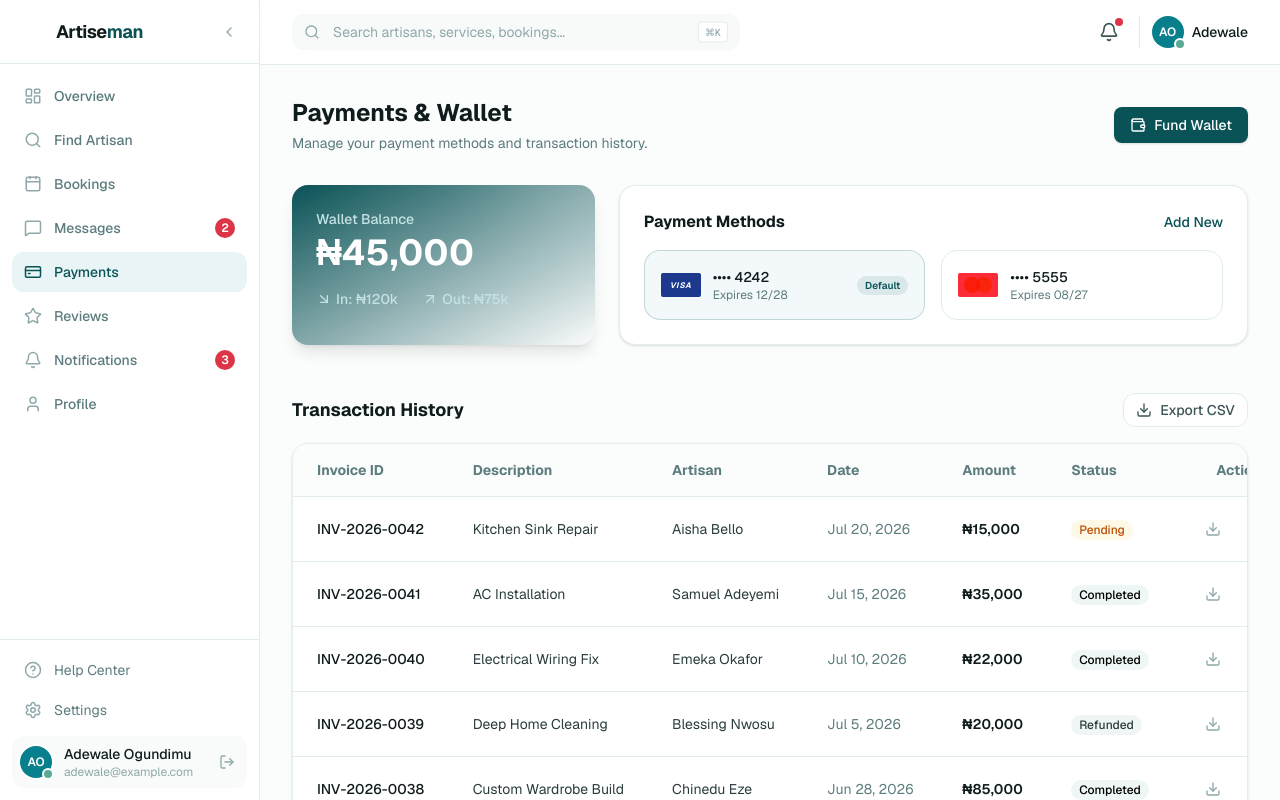
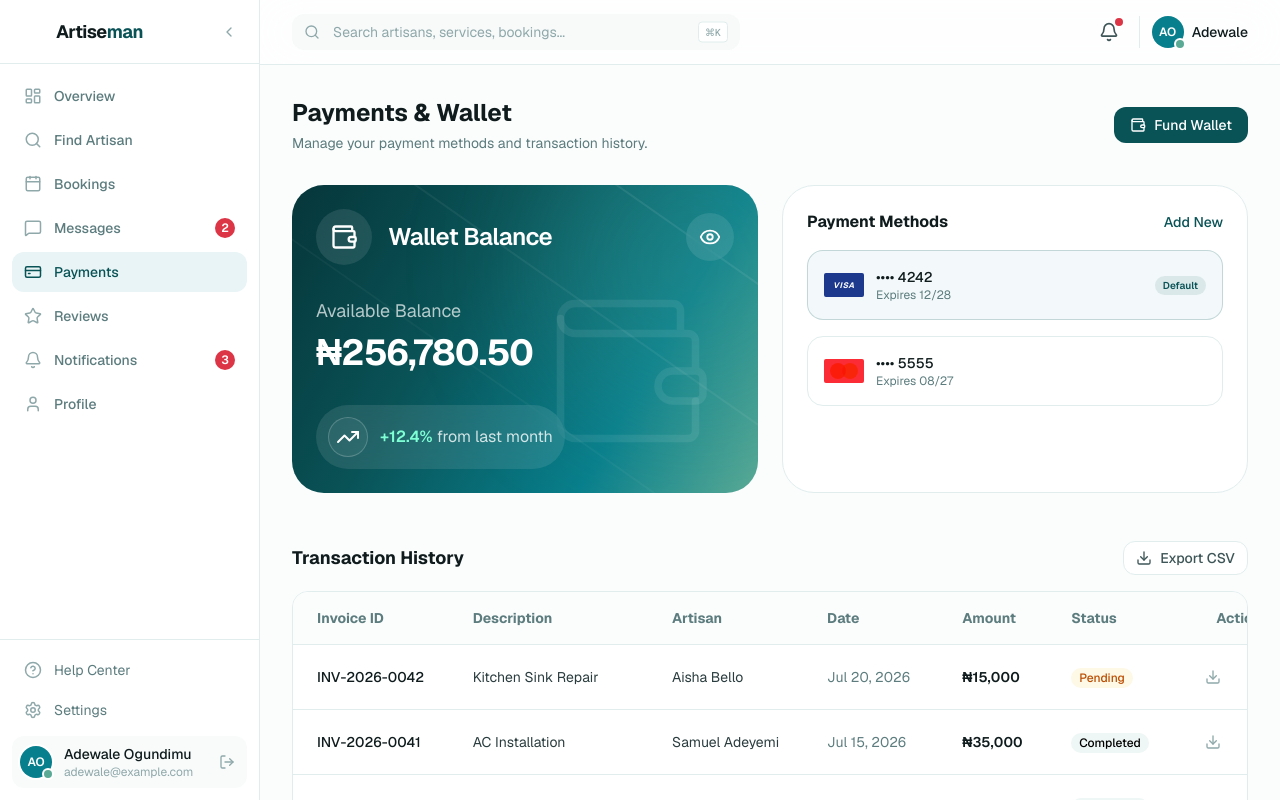
Before and after one commit to kiisi/artiseman, a Next.js app: page /customer/payments in a window 1280 px wide. Shown: the top 800 px of the page. Built offline with nearby package versions, Linux system fonts and the light colour scheme.

Commit message:
feat: wallet design

```diff
--- a/app/(dashboard)/customer/payments/page.tsx
+++ b/app/(dashboard)/customer/payments/page.tsx
@@ -1,5 +1,5 @@
 import React from "react";
-import { CreditCard, Download, ArrowUpRight, ArrowDownRight, Wallet } from "lucide-react";
+import { CreditCard, Download, ArrowUpRight, ArrowDownRight, Wallet, Eye, TrendingUp } from "lucide-react";
 import { PaymentTable } from "@/app/components/dashboard/payment-table";
 import { StatCard } from "@/app/components/dashboard/stat-card";
 import { payments } from "@/lib/dashboard-mock-data";
@@ -13,32 +13,24 @@ export default function PaymentsPage() {
           <p className="text-sm text-neutral-500 mt-1">Manage your payment methods and transaction history.</p>
         </div>
         <div className="flex items-center gap-3">
-          <button className="flex items-center gap-2 px-4 py-2 bg-primary text-white rounded-[var(--radius-md)] text-sm font-medium hover:bg-primary-600 transition-colors shadow-sm">
+          <button className="flex items-center gap-2 px-4 py-2 bg-primary text-white rounded-lg text-sm font-medium hover:bg-primary-600 transition-colors">
             <Wallet className="w-4 h-4" /> Fund Wallet
           </button>
         </div>
       </div>
 
-      <div className="grid grid-cols-1 md:grid-cols-3 gap-6">
+      <div className="grid grid-cols-1 md:grid-cols-2 gap-6">
         {/* Wallet Balance */}
-        <div className="bg-gradient-to-br from-primary to-primary-600 rounded-[var(--radius-xl)] p-6 text-white shadow-lg relative overflow-hidden">
-          <div className="absolute top-0 right-0 w-32 h-32 bg-white/10 rounded-full blur-2xl -translate-y-1/2 translate-x-1/3"></div>
-          <p className="text-primary-100 text-sm font-medium mb-1 relative z-10">Wallet Balance</p>
-          <h2 className="text-4xl font-bold mb-4 relative z-10">₦45,000</h2>
-          <div className="flex items-center gap-2 mt-4 relative z-10 text-sm font-medium text-primary-100">
-            <span className="flex items-center gap-1"><ArrowDownRight className="w-4 h-4" /> In: ₦120k</span>
-            <span className="flex items-center gap-1 ml-4"><ArrowUpRight className="w-4 h-4" /> Out: ₦75k</span>
-          </div>
-        </div>
+        <WalletCard />
 
         {/* Saved Cards */}
-        <div className="bg-white rounded-[var(--radius-xl)] border border-border p-6 shadow-sm md:col-span-2">
+        <div className="bg-white rounded-[32px] border border-border p-6 -md:col-span-2">
           <div className="flex items-center justify-between mb-4">
             <h3 className="font-bold text-foreground">Payment Methods</h3>
             <button className="text-sm font-medium text-primary hover:text-primary-600 transition-colors">Add New</button>
           </div>
 
-          <div className="grid grid-cols-1 sm:grid-cols-2 gap-4">
+          <div className="grid grid-cols-1 gap-4">
             <div className="p-4 border border-primary/20 bg-primary-50/50 rounded-xl flex items-center justify-between group cursor-pointer transition-colors hover:bg-primary-50">
               <div className="flex items-center gap-3">
                 <div className="w-10 h-6 bg-blue-900 rounded-[2px] flex items-center justify-center text-[8px] text-white font-bold tracking-widest italic shrink-0">VISA</div>
@@ -79,3 +71,75 @@ export default function PaymentsPage() {
     </div>
   );
 }
+
+function WalletCard() {
+  return (
+    <div className="relative overflow-hidden rounded-[32px] p-6 text-white shadow-xl lg:shadow-none">
+      {/* Background */}
+      <div
+        className="absolute inset-0"
+        style={{
+          background:
+            "linear-gradient(120deg, #06363A 0%, #095256 35%, #087F8C 72%, #5AAA95 100%)",
+        }}
+      />
+
+      {/* Soft Glow */}
+      <div className="absolute -right-24 -top-20 h-80 w-80 rounded-full bg-[#5AAA95]/20 blur-3xl" />
+
+      {/* Diagonal Lines */}
+      <div className="absolute inset-0 opacity-20">
+        <div className="absolute -right-40 top-0 h-[2px] w-[600px] rotate-[35deg] bg-white/40" />
+        <div className="absolute -right-24 top-24 h-[2px] w-[600px] rotate-[35deg] bg-white/30" />
+        <div className="absolute -right-8 top-48 h-[2px] w-[600px] rotate-[35deg] bg-white/20" />
+      </div>
+
+      {/* Decorative Wallet */}
+      <Wallet
+        size={180}
+        strokeWidth={1}
+        className="absolute bottom-8 right-10 text-white/8"
+      />
+
+      <div className="relative z-10 flex flex-col gap-8">
+        {/* Header */}
+        <div className="flex items-center justify-between">
+          <div className="flex items-center gap-4">
+            <div className="flex h-14 w-14 items-center justify-center rounded-full bg-white/10 backdrop-blur-md">
+              <Wallet size={28} />
+            </div>
+
+            <h2 className="text-2xl font-semibold tracking-tight">
+              Wallet Balance
+            </h2>
+          </div>
+
+          <button className="flex h-12 w-12 items-center justify-center rounded-full bg-white/10 backdrop-blur-md transition hover:bg-white/20">
+            <Eye size={22} />
+          </button>
+        </div>
+
+        {/* Balance */}
+        <div>
+          <p className="text-lg text-white/70">Available Balance</p>
+
+          <h1 className="mt-2 text-2xl font-bold tracking-tight md:text-4xl">
+            ₦256,780.50
+          </h1>
+        </div>
+
+        {/* Bottom Badge */}
+        <div className="inline-flex w-fit items-center gap-3 rounded-full bg-white/10 px-3 py-3 backdrop-blur-md">
+          <div className="flex h-10 w-10 items-center justify-center rounded-full border border-white/20 bg-white/5">
+            <TrendingUp />
+          </div>
+
+          <p className="text-md">
+            <span className="font-semibold text-[#7FFFD4]">+12.4%</span>
+            <span className="ml-1 text-white/80">from last month</span>
+          </p>
+        </div>
+      </div>
+    </div>
+  );
+}
--- a/app/(dashboard)/customer/profile/page.tsx
+++ b/app/(dashboard)/customer/profile/page.tsx
@@ -60,7 +60,7 @@ export default function ProfileSettingsPage() {
         </div>
 
         {/* Content Area */}
-        <div className="flex-1 bg-white rounded-[var(--radius-xl)] border border-border p-6 md:p-8 shadow-sm">
+        <div className="flex-1 bg-white rounded-[var(--radius-xl)] border border-border p-6 md:p-8">
 
           {activeTab === "personal" && (
             <div className="space-y-6 animate-fade-in">
@@ -69,7 +69,7 @@ export default function ProfileSettingsPage() {
               <div className="flex items-center gap-6 mb-8">
                 <div className="relative">
                   <Avatar name={currentUser.name} size="xl" className="w-24 h-24 text-2xl" />
-                  <button className="absolute bottom-0 right-0 w-8 h-8 bg-white border border-border rounded-full flex items-center justify-center text-neutral-600 hover:text-primary hover:border-primary transition-colors shadow-sm">
+                  <button className="absolute bottom-0 right-0 w-8 h-8 bg-white border border-border rounded-full flex items-center justify-center text-neutral-600 hover:text-primary hover:border-primary transition-colors">
                     <Camera className="w-4 h-4" />
                   </button>
                 </div>
--- a/app/(dashboard)/customer/reviews/page.tsx
+++ b/app/(dashboard)/customer/reviews/page.tsx
@@ -13,7 +13,7 @@ export default function ReviewsPage() {
 
       <div className="space-y-6">
         {reviews.map(review => (
-          <div key={review.id} className="bg-white rounded-[var(--radius-xl)] border border-border p-6 shadow-sm">
+          <div key={review.id} className="bg-white rounded-[var(--radius-xl)] border border-border p-6">
             <div className="flex flex-col sm:flex-row gap-6">
 
               <div className="sm:w-1/4 shrink-0 border-b sm:border-b-0 sm:border-r border-border pb-4 sm:pb-0 sm:pr-6">
--- a/app/components/dashboard/payment-table.tsx
+++ b/app/components/dashboard/payment-table.tsx
@@ -19,7 +19,7 @@ export function PaymentTable({ payments }: PaymentTableProps) {
   };
 
   return (
-    <div className="w-full overflow-x-auto rounded-xl border border-border bg-white shadow-sm">
+    <div className="w-full overflow-x-auto rounded-xl border border-border bg-white">
       <table className="w-full text-left text-sm whitespace-nowrap">
         <thead className="bg-neutral-50/50 border-b border-border text-neutral-500 font-medium">
           <tr>
@@ -57,10 +57,10 @@ export function PaymentTable({ payments }: PaymentTableProps) {
                       payment.status === "completed"
                         ? "success"
                         : payment.status === "pending"
-                        ? "warning"
-                        : payment.status === "refunded"
-                        ? "default"
-                        : "danger"
+                          ? "warning"
+                          : payment.status === "refunded"
+                            ? "default"
+                            : "danger"
                     }
                   >
                     {payment.status.charAt(0).toUpperCase() + payment.status.slice(1)}
```
